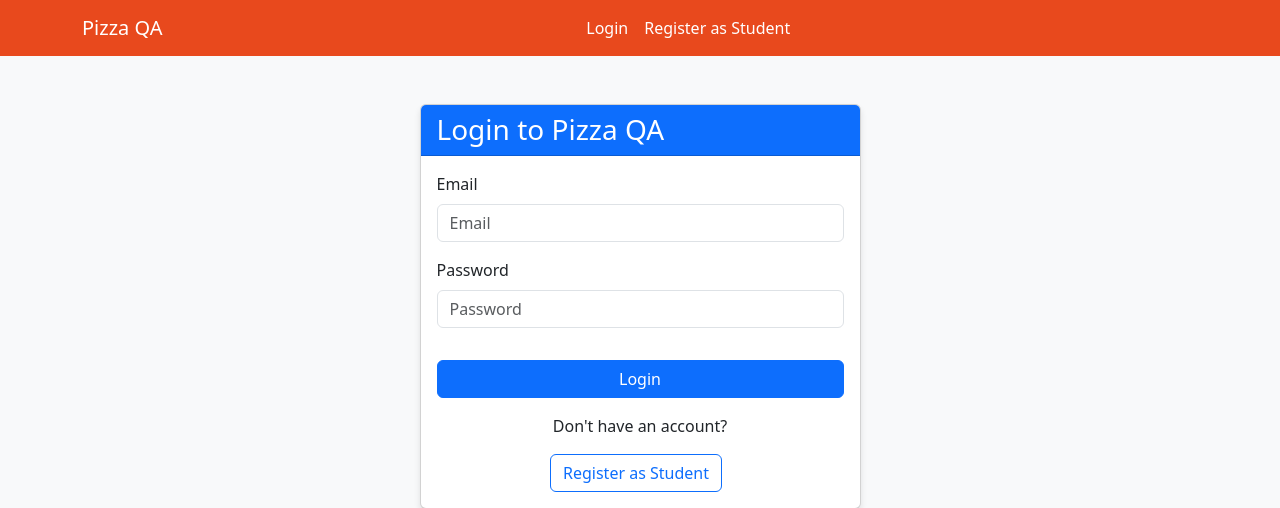
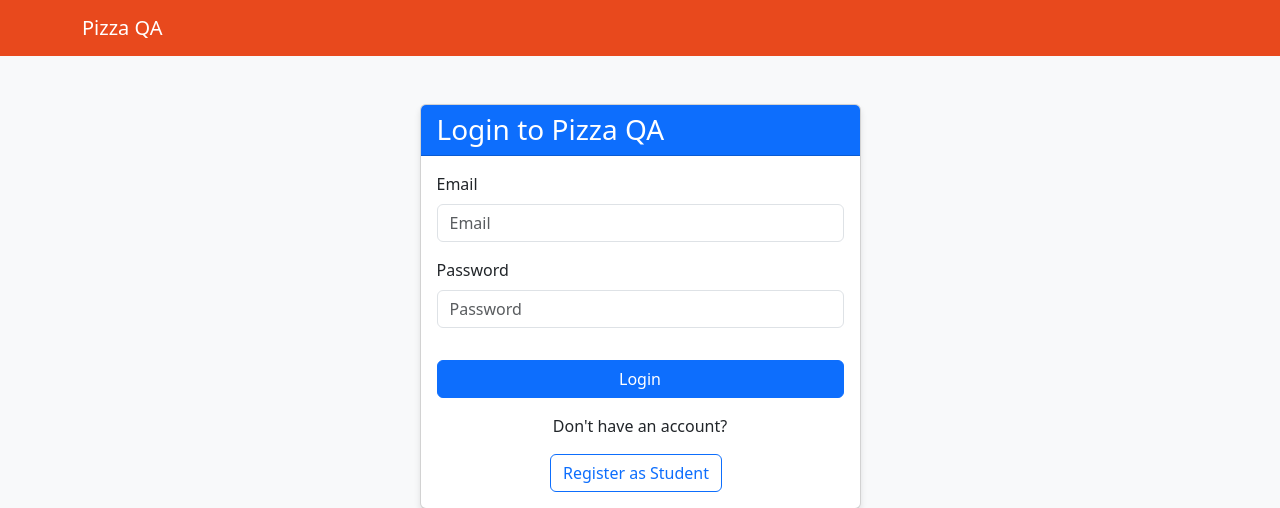
Before and after one commit to HarryYang2369/pizza_qa, a Django app: a page that uses templates/base/base.html in a window 1280 px wide. Shown: the top 508 px of the page. Run offline with Django 5.2, Linux system fonts and the light colour scheme; some libraries are stand-ins or nearby versions.

Commit message:
fix the button problem 1

```diff
--- a/templates/base/base.html
+++ b/templates/base/base.html
@@ -78,19 +78,19 @@
                             <a class="nav-link" href="{% url 'users:logout' %}">Logout</a>
                         </li>
                     {% else %}
-                        <li class="nav-item">
+                        {% comment %} <li class="nav-item">
                             <a class="nav-link" href="{% url 'users:login' %}">Login</a>
-                        </li>
-                        <li class="nav-item">
+                        </li> {% endcomment %}
+                        {% comment %} <li class="nav-item">
                             <a class="nav-link" href="{% url 'users:register_student' %}">Register as Student</a>
-                        </li>
+                        </li> {% endcomment %}
                     {% endif %}
                 </ul>
                 <ul class="navbar-nav me-auto">
                     {% if user.is_authenticated %}
-                        <li class="nav-item">
+                        {% comment %} <li class="nav-item">
                             <a class="nav-link" href="{% url 'qa:year_selection' %}">Classes</a>
-                        </li>
+                        </li> {% endcomment %}
                         {% if user.role == 'teacher' %}
                         <li class="nav-item">
                             <a class="nav-link" href="{% url 'users:student_management' %}">Manage Students</a>
```
